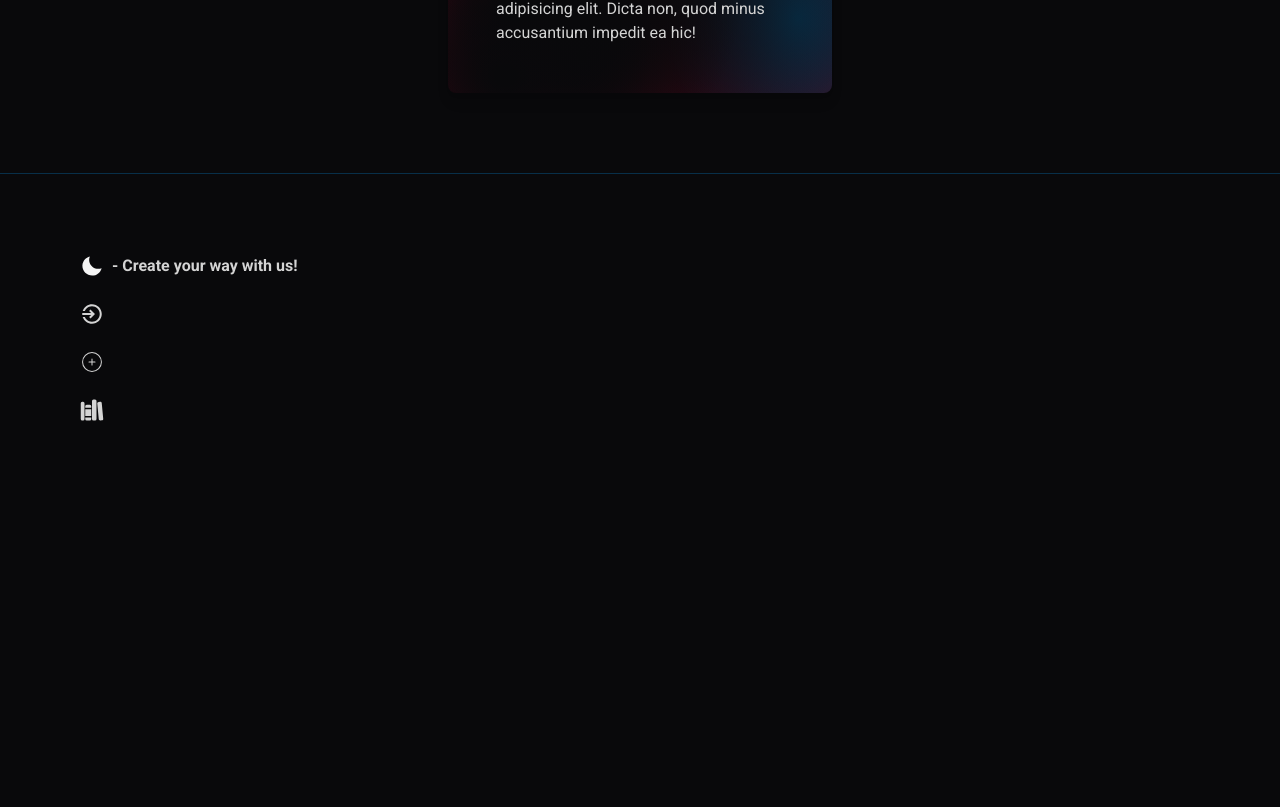
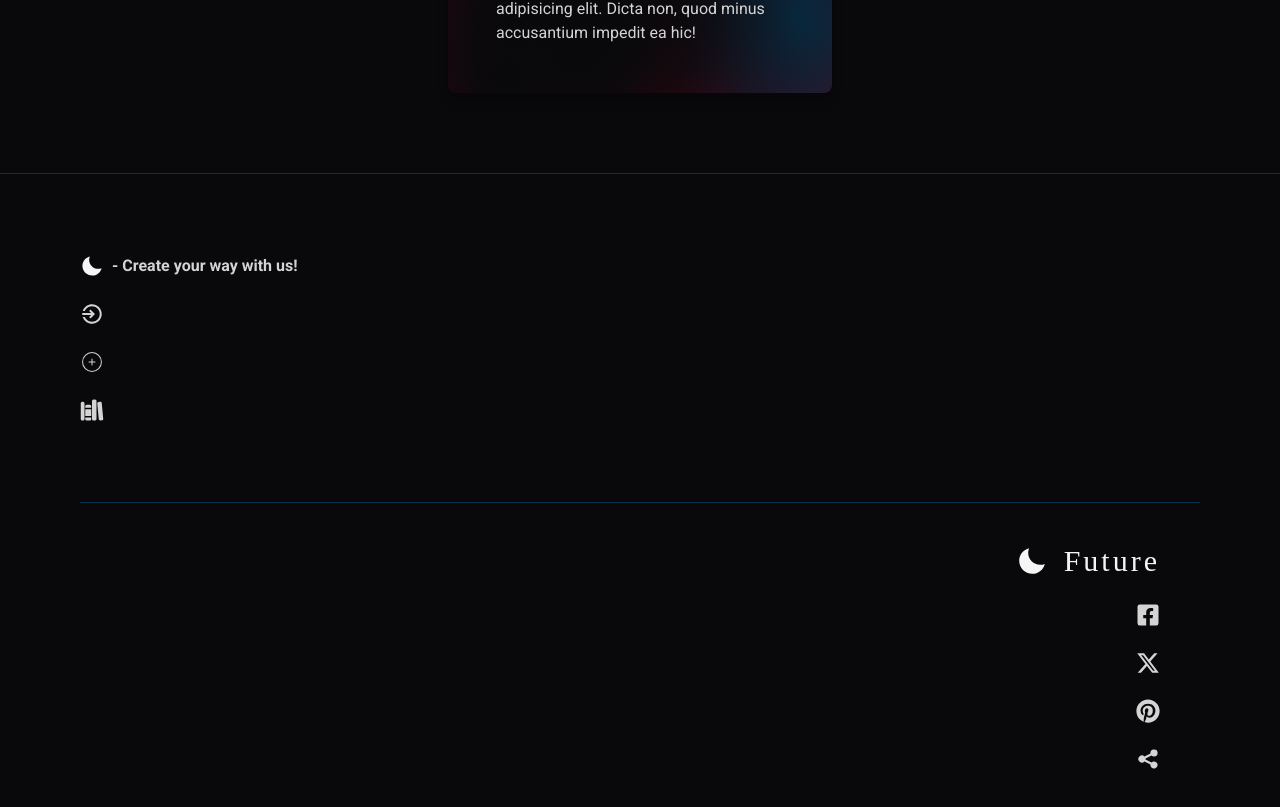
Before and after one commit to pawelek7k/future, a Next.js app: page / in a window 1280 px wide. Shown: the part 1515-2322 px from the top of the page. Built offline with nearby package versions, Linux system fonts and the light colour scheme; a web font is replaced by a local one.

Commit message:
Update Footer.tsx

```diff
--- a/app/components/landing/Footer.tsx
+++ b/app/components/landing/Footer.tsx
@@ -1,6 +1,10 @@
 import { CiCirclePlus } from "react-icons/ci";
+import { FaFacebookSquare, FaPinterest } from "react-icons/fa";
+import { FaXTwitter } from "react-icons/fa6";
+import { HiShare } from "react-icons/hi";
 import { IoMdLogIn, IoMdMoon } from "react-icons/io";
 import { IoLibrary } from "react-icons/io5";
+import { LightLogo } from "../global/Logo";
 
 export const Footer = () => {
   return (
@@ -25,6 +29,31 @@ export const Footer = () => {
           </li>
         </ul>
       </div>
+      <div className="flex items-end justify-end p-10 border-t border-sky-950 mt-20 flex-col">
+        <LightLogo />
+        <ul className="flex flex-col gap-6 mt-6">
+          <li>
+            <a href="">
+              <FaFacebookSquare className="w-6 h-6 text-neutral-300 hover:text-sky-950  transition ease-in-out" />
+            </a>
+          </li>
+          <li>
+            <a href="">
+              <FaXTwitter className="w-6 h-6 text-neutral-300 hover:text-sky-950 transition ease-in-out" />
+            </a>
+          </li>
+          <li>
+            <a href="">
+              <FaPinterest className="w-6 h-6 text-neutral-300 hover:text-sky-950  transition ease-in-out" />
+            </a>
+          </li>
+          <li>
+            <a href="">
+              <HiShare className="w-6 h-6 text-neutral-300 hover:text-sky-950  transition ease-in-out" />
+            </a>
+          </li>
+        </ul>
+      </div>
     </footer>
   );
 };
```
